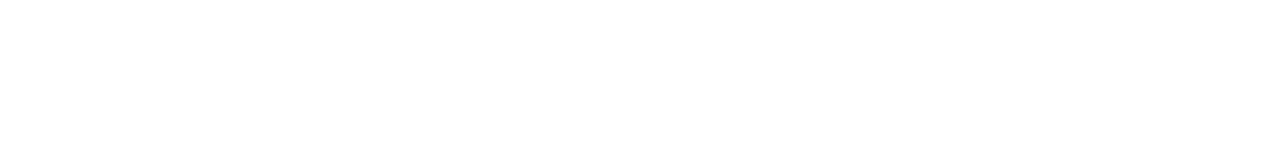
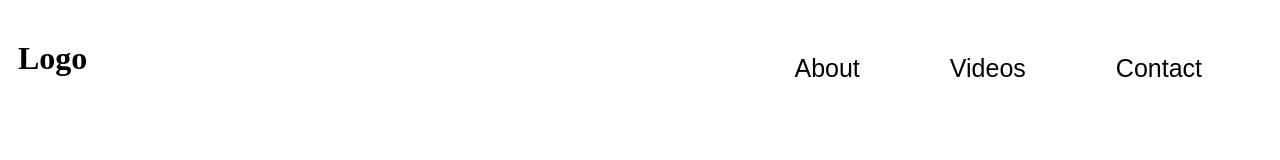
Before and after one commit to jacobAcruz/cruz2youautoglass.com, a plain HTML site: page index.html in a window 1280 px wide. Drawn offline with Linux system fonts and the light colour scheme.

Commit message:
i made a simple navbar for jacob

```diff
--- a/index.css
+++ b/index.css
@@ -0,0 +1,38 @@
+.navbar {
+    display: flex;
+    justify-content: space-between;
+    align-items: center;
+    padding: 10px;
+}
+.home-buttons {
+    display: flex;
+    align-items:center;
+    justify-content: space-between;
+    gap: 70px;
+    margin-right: 40px;
+    font-family: "New Amsterdam", sans-serif;
+    font-weight: 400;
+    font-style: normal;
+
+}
+.home-buttons li {
+    cursor: pointer;
+    list-style-type: none;
+    font-size: 25px;
+    margin-top: 20px;
+    margin-right: 20px;
+}
+#b1,
+#b2,
+#b3,
+#Logo {
+    outline: none; /* Remove the focus outline */
+    user-select: none; /* Prevent text selection */
+}
+
+#b1:focus,
+#b2:focus,
+#b3:focus,
+#Logo:focus {
+    outline: none; /* Ensure no outline is shown on focus */
+}
--- a/index.html
+++ b/index.html
@@ -4,8 +4,17 @@
     <meta charset="UTF-8">
     <meta name="viewport" content="width=device-width, initial-scale=1.0">
     <title>Document</title>
+    <link rel="stylesheet" href="index.css">
 </head>
 <body>
-
+    <div class="navbar">
+        <h1 id="Logo">Logo</h1>
+        <ul class="home-buttons">
+            <li id="b1">About</li>
+            <li id="b2">Videos</li>
+            <li id="b3">Contact</li>
+        </ul>
+    </div>
+    <div class="background-for-all"></div>
 </body>
 </html>
```
